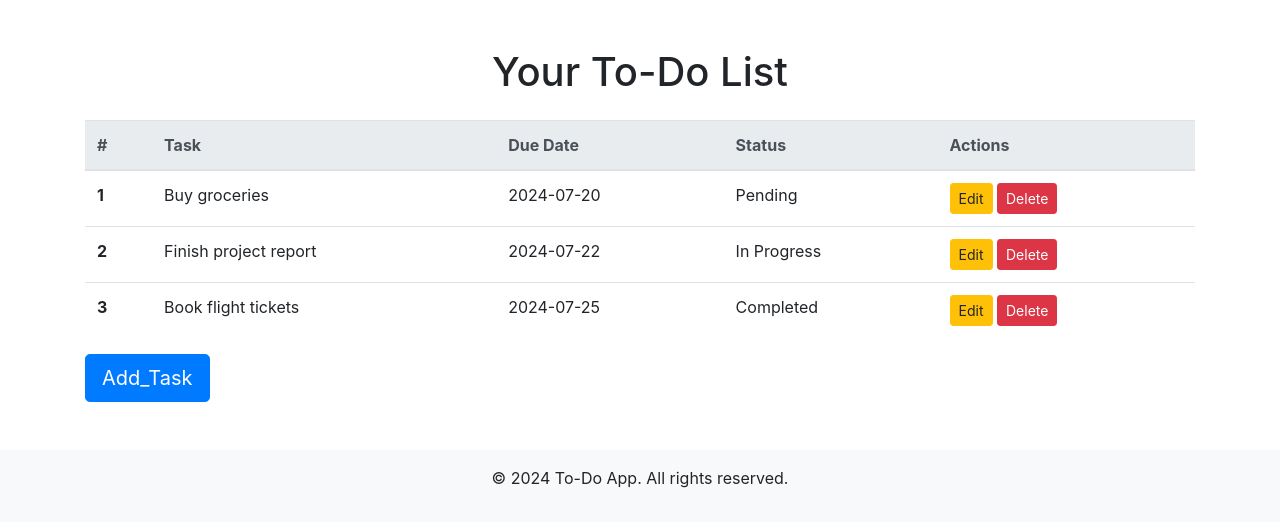
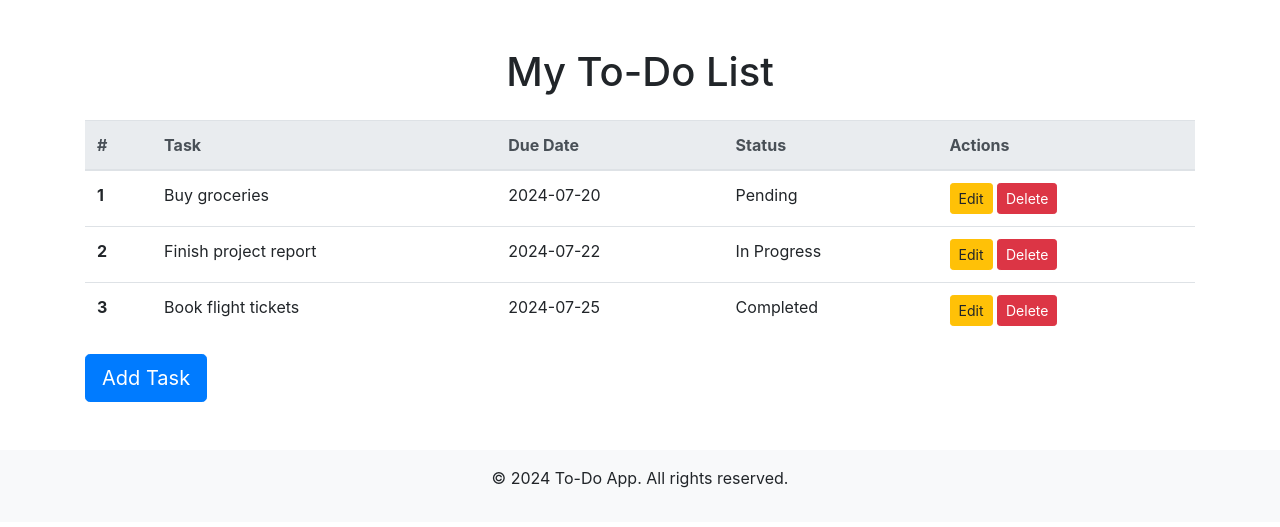
Before and after one commit to Sparshkashyap/Todo_app, a Django app: page /todo/ in a window 1280 px wide. Shown: the part 58-585 px from the top of the page. Run offline with Django 5.2, Linux system fonts and the light colour scheme; some libraries are stand-ins or nearby versions.

Commit message:
phele todo app

```diff
--- a/templates/todo.html
+++ b/templates/todo.html
@@ -4,7 +4,7 @@
 
 <!-- Main Content -->
 <div class="container my-5">
-    <h1 class="text-center mb-4">Your To-Do List</h1>
+    <h1 class="text-center mb-4">My To-Do List</h1>
     <table class="table table-hover">
       <thead class="thead-light">
         <tr>
@@ -48,7 +48,7 @@
         </tr>
       </tbody>
     </table>
-    <a class="btn btn-primary btn-lg" href="{% url 'add' %}">Add_Task</a>
+    <a class="btn btn-primary btn-lg" href="{% url 'add' %}">Add Task</a>
   </div>
 
 
```
